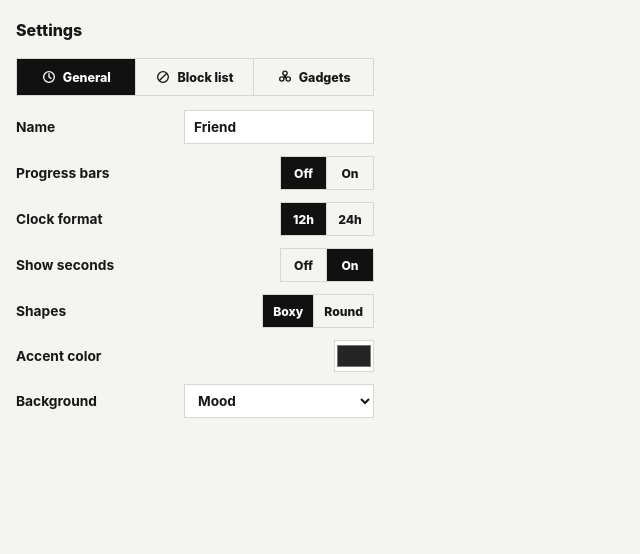
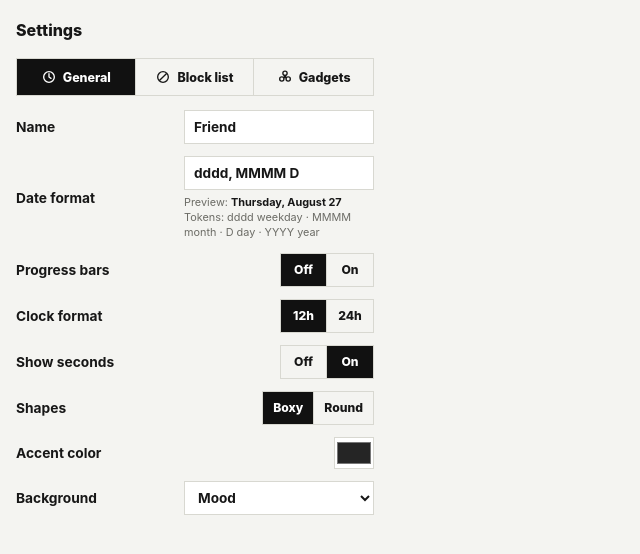
Before and after one commit to RUverse/focus-tab, a website with bundled scripts: page popup.html in a window 1280 px wide. Shown: the whole page, without its empty margins (0-640 px from the left). Built offline with nearby package versions, Linux system fonts and the light colour scheme; some packages are replaced by stand-ins of ours.

Commit message:
Add customizable date formats

```diff
--- /dev/null
+++ b/date-format.js
@@ -0,0 +1,7 @@
+import moment from "moment";
+
+// Kept behind this small adapter so Moment.js is bundled once and application
+// code never depends on a global or remote script.
+export function formatDate(date, format) {
+  return moment(date).format(format);
+}
--- a/newtab.css
+++ b/newtab.css
@@ -814,6 +814,29 @@ button {
   font-weight: 700;
 }
 
+.date-format-control {
+  display: grid;
+  gap: 5px;
+  width: min(190px, 58%);
+}
+
+.date-format-control .setting-input {
+  width: 100%;
+}
+
+.date-format-help {
+  margin: 0;
+  color: #adadad;
+  font-size: 0.7rem;
+  line-height: 1.4;
+}
+
+.date-format-help output {
+  color: #f1f1f1;
+  font-weight: 700;
+  overflow-wrap: anywhere;
+}
+
 .custom-wave-editor {
   display: grid;
   gap: 8px;
@@ -1327,6 +1350,7 @@ button {
 }
 
 .shape-round .color-input,
+.shape-round .date-format-control .setting-input,
 .shape-round .custom-wave-editor,
 .shape-round .custom-wave-input,
 .shape-round .custom-wave-apply,
--- a/newtab.js
+++ b/newtab.js
@@ -5,6 +5,7 @@ import {
   onSettingsChanged,
   pickRandom
 } from "./shared.js";
+import { formatDate } from "./date-format.js";
 
 const root = document.getElementById("newtab");
 const timeNode = document.getElementById("time");
@@ -216,7 +217,7 @@ function renderClock() {
   });
 
   greetingNode.textContent = `${getGreeting(rawHour)}, ${settings.name}`;
-  dateNode.textContent = `${now.getMonth() + 1}-${now.getDate()}-${now.getFullYear()}`;
+  dateNode.textContent = formatDate(now, settings.dateFormat);
 
   renderProgress(now);
 }
--- a/package.json
+++ b/package.json
@@ -13,7 +13,8 @@
     "version": "node version-bump.mjs && git add manifest.json"
   },
   "dependencies": {
-    "@ruverse/waves": "^0.2.0"
+    "@ruverse/waves": "^0.2.0",
+    "moment": "^2.30.1"
   },
   "devDependencies": {
     "esbuild": "^0.25.11"
--- a/popup.css
+++ b/popup.css
@@ -153,6 +153,29 @@ h1 {
   padding: 7px 9px;
   font-size: 0.85rem;
   font-weight: 700;
+}
+
+.date-format-control {
+  display: grid;
+  gap: 5px;
+  width: 190px;
+}
+
+.date-format-control .setting-input {
+  width: 100%;
+}
+
+.date-format-help {
+  margin: 0;
+  color: var(--muted);
+  font-size: 0.68rem;
+  line-height: 1.4;
+}
+
+.date-format-help output {
+  color: var(--fg);
+  font-weight: 700;
+  overflow-wrap: anywhere;
 }
 
 .custom-wave-editor {
--- a/settings-panel.js
+++ b/settings-panel.js
@@ -1,5 +1,6 @@
 import {
   CUSTOM_WAVE_CONFIG_MAX_LENGTH,
+  DATE_FORMAT_MAX_LENGTH,
   DEFAULT_CLOCK_COLORS,
   DEFAULT_SETTINGS,
   GADGET_SCALE_MAX,
@@ -11,6 +12,7 @@ import {
   normalizeHost,
   saveSettings
 } from "./shared.js";
+import { formatDate } from "./date-format.js";
 import { parseWaveConfig } from "./wave-config.js";
 
 export function createSettingsPanel(root, options = {}) {
@@ -19,6 +21,7 @@ export function createSettingsPanel(root, options = {}) {
   let lastRemoved = null;
   let lockedRemoveHost = "";
   let nameSaveTimer = 0;
+  let dateFormatSaveTimer = 0;
   let customEditorOpen = settings.waveBackground === "custom";
   let customWaveDraft = settings.customWaveConfig;
   let customWaveStatus = "";
@@ -64,6 +67,17 @@ export function createSettingsPanel(root, options = {}) {
       <div class="setting-row">
         <span class="setting-label">Name</span>
         <input class="setting-input" data-name-input type="text" maxlength="28" autocomplete="off" spellcheck="false" aria-label="Name">
+      </div>
+
+      <div class="setting-row">
+        <label class="setting-label" for="dateFormatInput">Date format</label>
+        <div class="date-format-control">
+          <input class="setting-input" id="dateFormatInput" data-date-format-input type="text" maxlength="${DATE_FORMAT_MAX_LENGTH}" autocomplete="off" autocapitalize="off" spellcheck="false" aria-label="Date format" aria-describedby="dateFormatHelp">
+          <p class="date-format-help" id="dateFormatHelp">
+            Preview: <output data-date-format-preview aria-live="polite"></output><br>
+            Tokens: dddd weekday · MMMM month · D day · YYYY year
+          </p>
+        </div>
       </div>
 
       <div class="setting-row">
@@ -200,6 +214,8 @@ export function createSettingsPanel(root, options = {}) {
   const tabButtons = Array.from(root.querySelectorAll("[data-settings-tab]"));
   const panels = Array.from(root.querySelectorAll("[data-settings-panel]"));
   const nameInput = root.querySelector("[data-name-input]");
+  const dateFormatInput = root.querySelector("[data-date-format-input]");
+  const dateFormatPreview = root.querySelector("[data-date-format-preview]");
   const clockColorInput = root.querySelector("[data-clock-color-input]");
   const clockColorReset = root.querySelector("[data-clock-color-reset]");
   const blockForm = root.querySelector("[data-block-form]");
@@ -339,6 +355,15 @@ export function createSettingsPanel(root, options = {}) {
   nameInput.addEventListener("change", () => patchSettings({ name: nameInput.value }));
   nameInput.addEventListener("blur", () => patchSettings({ name: nameInput.value }));
 
+  dateFormatInput.addEventListener("input", () => {
+    renderDateFormatPreview(dateFormatInput.value);
+    window.clearTimeout(dateFormatSaveTimer);
+    const value = dateFormatInput.value;
+    dateFormatSaveTimer = window.setTimeout(() => patchSettings({ dateFormat: value }), 180);
+  });
+  dateFormatInput.addEventListener("change", () => patchSettings({ dateFormat: dateFormatInput.value }));
+  dateFormatInput.addEventListener("blur", () => patchSettings({ dateFormat: dateFormatInput.value }));
+
   clockColorInput.addEventListener("input", saveClockColor);
   clockColorInput.addEventListener("change", saveClockColor);
   clockColorReset.addEventListener("click", () => patchSettings({ clockColor: "" }));
@@ -415,6 +440,10 @@ export function createSettingsPanel(root, options = {}) {
     if (document.activeElement !== nameInput) {
       nameInput.value = settings.name;
     }
+    if (document.activeElement !== dateFormatInput) {
+      dateFormatInput.value = settings.dateFormat;
+    }
+    renderDateFormatPreview(dateFormatInput.value);
 
     clockColorInput.value = settings.clockColor || DEFAULT_CLOCK_COLORS[getSystemColorScheme()];
     clockColorReset.hidden = !settings.clockColor;
@@ -514,6 +543,7 @@ export function createSettingsPanel(root, options = {}) {
 
   async function patchSettings(patch) {
     window.clearTimeout(nameSaveTimer);
+    window.clearTimeout(dateFormatSaveTimer);
     settings = await saveSettings(patch);
     options.onAfterSave?.(settings);
     render(settings);
@@ -522,6 +552,11 @@ export function createSettingsPanel(root, options = {}) {
 
   function saveClockColor() {
     patchSettings({ clockColor: clockColorInput.value });
+  }
+
+  function renderDateFormatPreview(value) {
+    const format = value.trim() || DEFAULT_SETTINGS.dateFormat;
+    dateFormatPreview.value = formatDate(new Date(), format) || "(empty output)";
   }
 
   function getLocked() {
--- a/shared.js
+++ b/shared.js
@@ -20,6 +20,8 @@ export const GADGET_SCALE_MIN = 1;
 export const GADGET_SCALE_MAX = 4;
 export const GADGET_SCALE_STEP = 0.01;
 export const CUSTOM_WAVE_CONFIG_MAX_LENGTH = 4096;
+export const DATE_FORMAT_MAX_LENGTH = 80;
+export const DEFAULT_DATE_FORMAT = "dddd, MMMM D";
 
 // Per-system-theme clock colour used when the user hasn't picked a custom one.
 export const DEFAULT_CLOCK_COLORS = Object.freeze({ dark: "#d7d7d7", light: "#252525" });
@@ -27,6 +29,7 @@ export const DEFAULT_CLOCK_COLORS = Object.freeze({ dark: "#d7d7d7", light: "#25
 export const DEFAULT_SETTINGS = Object.freeze({
   shape: "boxy",
   name: "Friend",
+  dateFormat: DEFAULT_DATE_FORMAT,
   hour24: false,
   showSeconds: true,
   showProgressBars: false,
@@ -149,6 +152,11 @@ export function normalizeSettings(settings = {}) {
   }
 
   normalized.name = String(normalized.name || DEFAULT_SETTINGS.name).trim() || DEFAULT_SETTINGS.name;
+  const dateFormat = String(normalized.dateFormat ?? "")
+    .replace(/[\u0000-\u001f\u007f]/g, " ")
+    .trim()
+    .slice(0, DATE_FORMAT_MAX_LENGTH);
+  normalized.dateFormat = dateFormat || DEFAULT_DATE_FORMAT;
   normalized.hour24 = Boolean(normalized.hour24);
   normalized.showSeconds = Boolean(normalized.showSeconds);
   normalized.showProgressBars = Boolean(normalized.showProgressBars);
```
Also changed, not shown: build.mjs (+15 -1 lines), newtab.html (+1 -1 lines), tests/date-format.test.mjs (added, +35 -0 lines), README.md, 1 other file.
